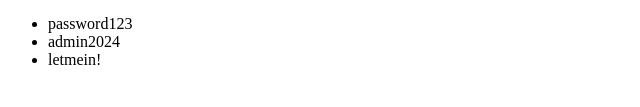
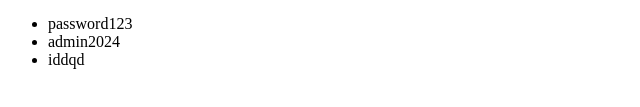
Before and after one commit to AdamOnAir/Code-with-Lewis-Hackaton, a plain HTML site: page index.html in a window 1280 px wide. Shown: the part 257-364 px from the top of the page, 0-640 px from the left. Drawn offline with Linux system fonts and the light colour scheme.

Commit message:
Update index.html

```diff
--- a/index.html
+++ b/index.html
@@ -25,7 +25,7 @@
     <ul id="passwordList">
         <li draggable="true" ondragstart="drag(event)" id="password1">password123</li>
         <li draggable="true" ondragstart="drag(event)" id="password2">admin2024</li>
-        <li draggable="true" ondragstart="drag(event)" id="password3">letmein!</li>
+        <li draggable="true" ondragstart="drag(event)" id="password3">iddqd</li>
     </ul>
 
     <script type="module">
```
